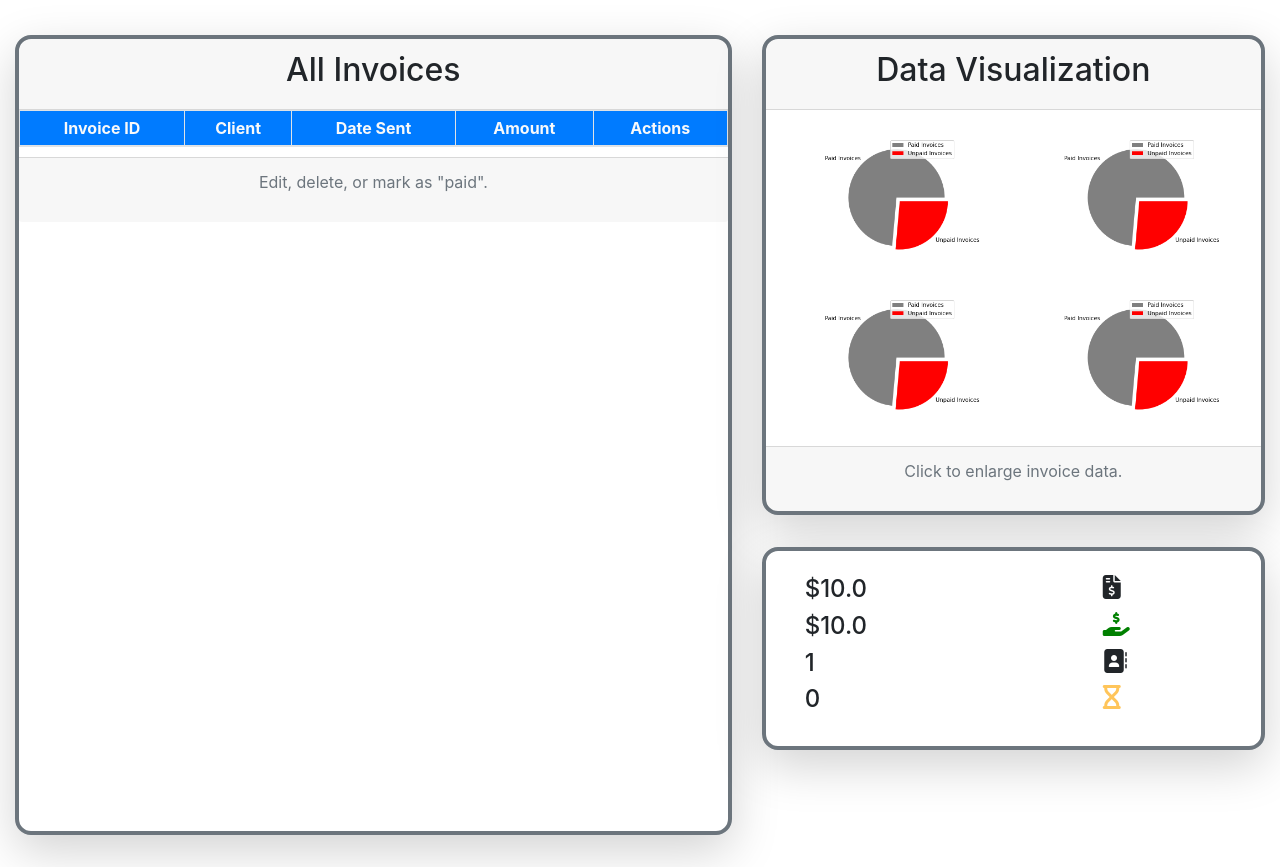
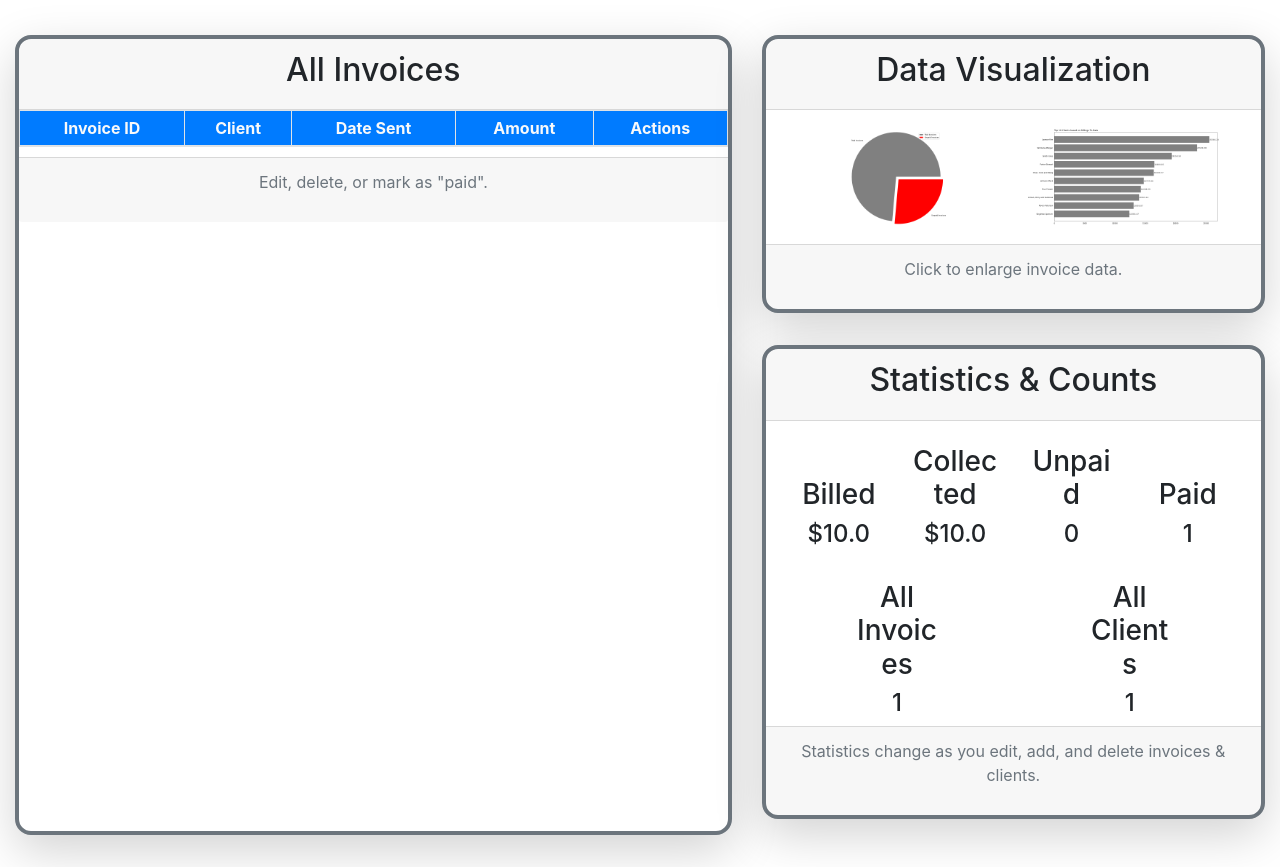
Before and after one commit to sechabro/billit, a Flask app: page /dashboard/all in a window 1280 px wide. Shown: the part 56-923 px from the top of the page. Run offline with Flask 2, Linux system fonts and the light colour scheme; tables that the repository leaves empty hold one stand-in row (values such as "Sample post"); lists and menus that the app fills with data are empty; some libraries are stand-ins or nearby versions.

Commit message:
2022.07.13 Data Viz Template adjustments, bar chart add, images, stats

```diff
--- a/app/admin_views.py
+++ b/app/admin_views.py
@@ -7,7 +7,6 @@ from sqlalchemy import Boolean, create_engine, insert, select, func, distinct, t
 from sqlalchemy.orm import sessionmaker, declarative_base
 import matplotlib.pyplot as plt
 import numpy as np
-from matplotlib.pyplot import savefig
 from matplotlib.backends.backend_agg import FigureCanvasAgg as FigureCanvas
 from matplotlib.figure import Figure
 import io
@@ -197,19 +196,20 @@ class Queries:
 
 
 
-    # --------------- FIGURE GENERATION
-    @app.route('/plot.png')
-    def plot_png(self):
-        q.gen_query()
+    # --------------- FIGURE GENERATION *NOT YET FUNCTIONAL* --------------------
+    #@app.route('/plot.png')
+    def pie_png(self):
         y = np.array([q.paid_inv, q.unpaid_inv])
         data_labels = ['Paid Invoices', 'Unpaid Invoices']
         explode_data = [0, 0.1]
         sect_colors = ['gray', 'red']
         plt.pie(y, labels=data_labels, explode=explode_data, colors=sect_colors)
         plt.legend()
-        return plt.savefig('app/static/img/invoice_payment_data.png')
+        plt.switch_backend('png')
+        plt.savefig('app/static/img/invoice_payment_data.png')
 
-    @app.route('/top_ten_spenders.png')
+
+    #@app.route('/top_ten_spenders.png')
     def tts_png(self):
         q.gen_query()
         conn = psycopg2.connect (
--- a/app/static/css/styles.css
+++ b/app/static/css/styles.css
@@ -53,6 +53,24 @@ img {
     height: 560px;
 }
 
+.img-z {
+    z-index: 1;
+}
+
+#overlay {
+    position: fixed;
+    display: none;
+    width: 100%;
+    height: 100%;
+    top: 0;
+    left: 0;
+    right: 0;
+    bottom: 0;
+    background-color: rgba(0,0,0,0.5);
+    z-index: 2;
+    cursor: pointer;
+  }
+
 .table-content {
     overflow: auto;
     margin-bottom: 10px;
@@ -78,3 +96,11 @@ img {
     font-size: 500px;
     font-weight: 400;
 }
+
+h4 {
+    margin-bottom: .5rem;
+}
+
+h3 {
+    margin-top: 1.5rem;
+}
--- a/app/static/js/scripts.js
+++ b/app/static/js/scripts.js
@@ -23,8 +23,32 @@ $(document).ready(function () {
     });
 });
 
+/*$(document).ready(function () {
+    $('#invoice_data').mouseover(function () {
+        $('#overlay').show();
+    });
+    $('#invoice_data').mouseout(function (){
+        $('#overlay').hide();
+    });
+});*/
 
+$(document).ready(function () {
+    $('#invoice_data').click(function () {
+        $('#invoice_data_modal').modal('show');
+    });
+    $('#invoice_data').mouseout(function (){
+        $('#overlay').hide();
+    });
+});
 
+$(document).ready(function () {
+    $('#top_ten_clients').click(function () {
+        $('#top_ten_clients_modal').modal('show');
+    });
+    $('#invoice_data').mouseout(function (){
+        $('#overlay').hide();
+    });
+});
 
 $(document).ready(function () {
     $("#update_modal").modal('show');
--- a/app/templates/admin/templates/dashboard_template.html
+++ b/app/templates/admin/templates/dashboard_template.html
@@ -126,52 +126,56 @@
                     <h2>Data Visualization</h2>
                   </div>
                   <div class="image-grid-container px-2 py-2 data-content">
-                     <img src="../../../static/img/invoice_payment_data.png?${new Date().toISOString()}" alt="Paid vs Unpaid Pie Chart">
-                     <img src="../../../static/img/invoice_payment_data.png?${new Date().toISOString()}" alt="Paid vs Unpaid Pie Chart">
-                     <img src="../../../static/img/invoice_payment_data.png?${new Date().toISOString()}" alt="Paid vs Unpaid Pie Chart">
-                     <img src="../../../static/img/invoice_payment_data.png?${new Date().toISOString()}" alt="Paid vs Unpaid Pie Chart">
+                    <div class="container">
+                        <img id="invoice_data" src="../../../static/img/invoice_payment_data.png?${new Date().toISOString()}" alt="Paid vs Unpaid Pie Chart">
+                        <!---<div class="overlay">
+                         <div class="text">Invoices: Paid vs Unpaid</div>
+                        </div>-->
+                    </div>
+                    <div class="container">
+                        <!--<p class="over-z" id="invoice_hover" style="display: none;">Invoices: Paid vs. Unpaid</p>-->
+                        <img id="top_ten_clients" src="../../../static/img/top_ten_clients.png?${new Date().toISOString()}" alt="Top 10 Clients by Billing">
+                    </div>
                   </div>
                   <div class="card-footer text-muted">
                     <p>Click to enlarge invoice data.</p>
                   </div>
               </div>
 
-
-                <div class="card shadow-lg px-4 py-4 border-secondary" style="border-radius: 1rem; border-width: 4px;">
-                  <div class="container bottom-align">
-                      <div class="row">
-                        <div class="col-md-8 mx-auto">
+              <div class="card shadow-lg text-center border-secondary"  style="border-radius: 1rem; border-width: 4px;">
+                <div class="card-header">
+                  <h2>Statistics & Counts</h2>
+                </div>
+                <div class="container">
+                  <div class="d-flex flex-row align-content-between flex-wrap">
+                    <div class="col-md-3 mx-auto align-self-end">
+                      <h3>Billed</h3>
                       <h4>${{ billed_total }}</h4>
                     </div>
-                        <div class="col-md-4 mx-auto">
-                          <i class="fa-solid fa-xl fa-file-invoice-dollar"></i>
-                        </div>
-                      </div>
-                      <div class="row">
-                        <div class="col-md-8 mx-auto">
+                    <div class="col-md-3 mx-auto align-self-end">
+                      <h3>Collected</h3>
                       <h4>${{ collected_total }}</h4>
                     </div>
-                        <div class="col-md-4 mx-auto">
-                          <i class="fa-solid fa-xl fa-hand-holding-dollar fa-color-change"></i>
-                        </div>
-                      </div>
-                      <div class="row">
-                        <div class="col-md-8 mx-auto">
-                          <h4>{{ total_clients }}</h4>
-                        </div>
-                        <div class="col-md-4 mx-auto">
-                          <i class="fa-solid fa-xl fa-address-book"></i>
-                        </div>
-                      </div>
-                      <div class="row">
-                        <div class="col-md-8 mx-auto">
+                    <div class="col-md-3 mx-auto align-self-end">
+                      <h3>Unpaid</h3>
                       <h4>{{ unpaid_inv }}</h4>
                     </div>
-                        <div class="col-md-4 mx-auto">
-                          <i class="fa-solid fa-xl fa-hourglass fa-color-change2"></i>
+                    <div class="col-md-3 mx-auto align-self-end">
+                      <h3>Paid</h3>
+                      <h4>{{ paid_inv }}</h4>
+                    </div>
+                    <div class="col-md-3 mx-auto align-self-end">
+                      <h3>All Invoices</h3>
+                      <h4>{{ total_inv }}</h4>
+                    </div>
+                    <div class="col-md-3 mx-auto align-self-end">
+                      <h3>All Clients</h3>
+                      <h4>{{ total_clients }}</h4>
                     </div>
                   </div>
                 </div>
+                <div class="card-footer text-muted">
+                  <p>Statistics change as you edit, add, and delete invoices & clients.</p>
                 </div>
             </div>
         {% endblock %}
@@ -180,6 +184,30 @@
 {% endblock %}
 
 {% block modal %}
+<div id="invoice_data_modal" class="modal fade text-center" role="dialog">
+  <div class="modal-dialog modal-xl" role="document">
+      <div class="modal-content shadow-lg border-secondary" style="border-radius: 1rem; border-width: 5px;">
+          <div class="modal-header">
+              <h3 class="modal-title">Invoices: Paid vs Unpaid</h3>
+              <button type="button" class="close" data-dismiss="modal">&times;</button>
+          </div>
+          <img src="../../../static/img/invoice_payment_data.png?${new Date().toISOString()}" alt="Paid vs Unpaid Pie Chart">
+      </div>
+  </div>
+</div>
+<div id="top_ten_clients_modal" class="modal fade text-center" role="dialog">
+  <div class="modal-dialog modal-xl" role="document">
+      <div class="modal-content shadow-lg border-secondary" style="border-radius: 1rem; border-width: 5px;">
+          <div class="modal-header">
+              <h3 class="modal-title">Top 10 Clients by Billing</h3>
+              <button type="button" class="close" data-dismiss="modal">&times;</button>
+          </div>
+          <div class="modal-body">
+          <img src="../../../static/img/top_ten_clients.png?${new Date().toISOString()}" alt="Top 10 Clients by Billing">
+        </div>
+      </div>
+  </div>
+</div>
 {% endblock %}
 
     <script src="https://code.jquery.com/jquery-3.6.0.js" integrity="sha256-H+K7U5CnXl1h5ywQfKtSj8PCmoN9aaq30gDh27Xc0jk=" crossorigin="anonymous"></script>
@@ -189,3 +217,42 @@
 
 
 </body>
+
+
+
+
+
+
+
+
+
+
+
+
+
+
+
+
+
+
+                      <!--
+      total billed icon              <div class="col-md-4 mx-auto">
+                      <i class="fa-solid fa-xl fa-file-invoice-dollar"></i>
+                    </div>
+
+      total collected icon
+                                        <div class="col-md-4 mx-auto">
+                      <i class="fa-solid fa-xl fa-hand-holding-dollar fa-color-change"></i>
+                    </div>
+
+      total unpaid invoice icon
+                          <div class="col-md-4 mx-auto">
+                      <i class="fa-solid fa-xl fa-hourglass fa-color-change2"></i>
+                    </div>
+
+      total clients icon
+                          <div class="col-md-4 mx-auto">
+                      <i class="fa-solid fa-xl fa-address-book"></i>
+                    </div>
+
+                  -->
```
Also changed, not shown: testing.py (+38 -13 lines), app/static/img/invoice_payment_data.png, app/static/img/top_ten_clients.png (added). Lines whose indentation alone changed are shown as unchanged.
